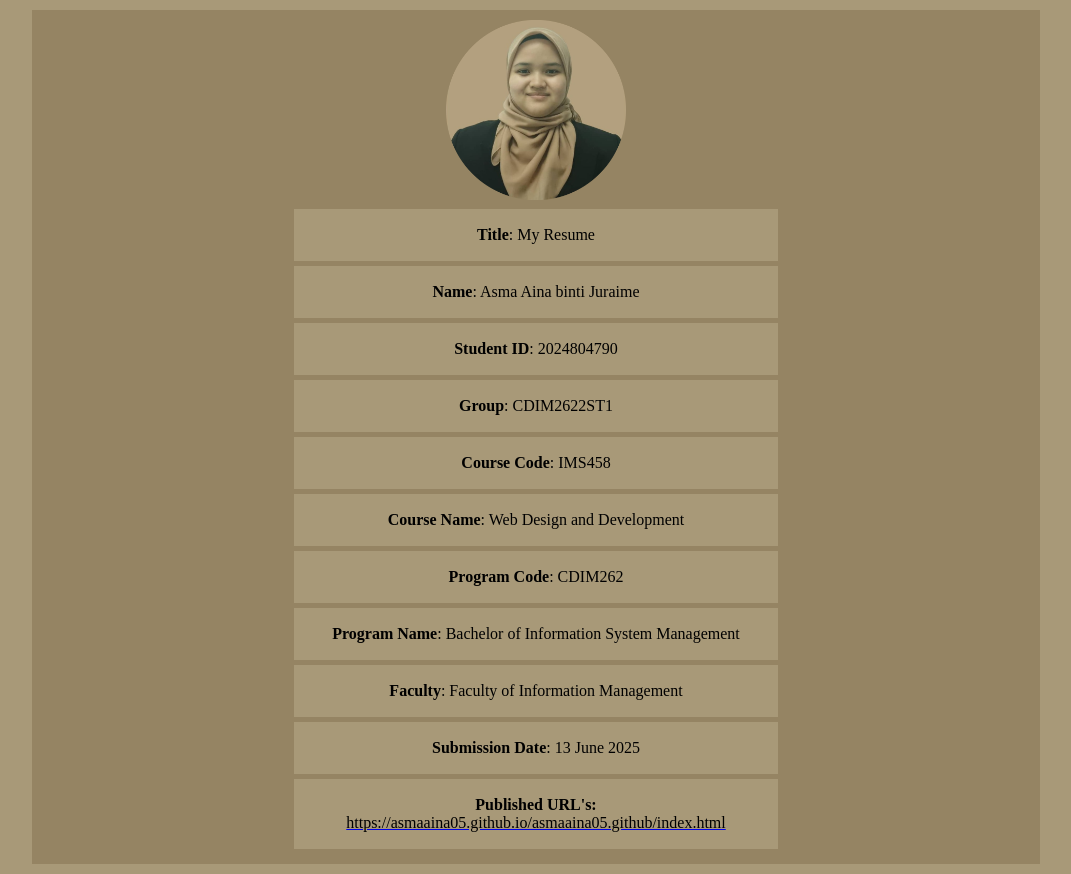
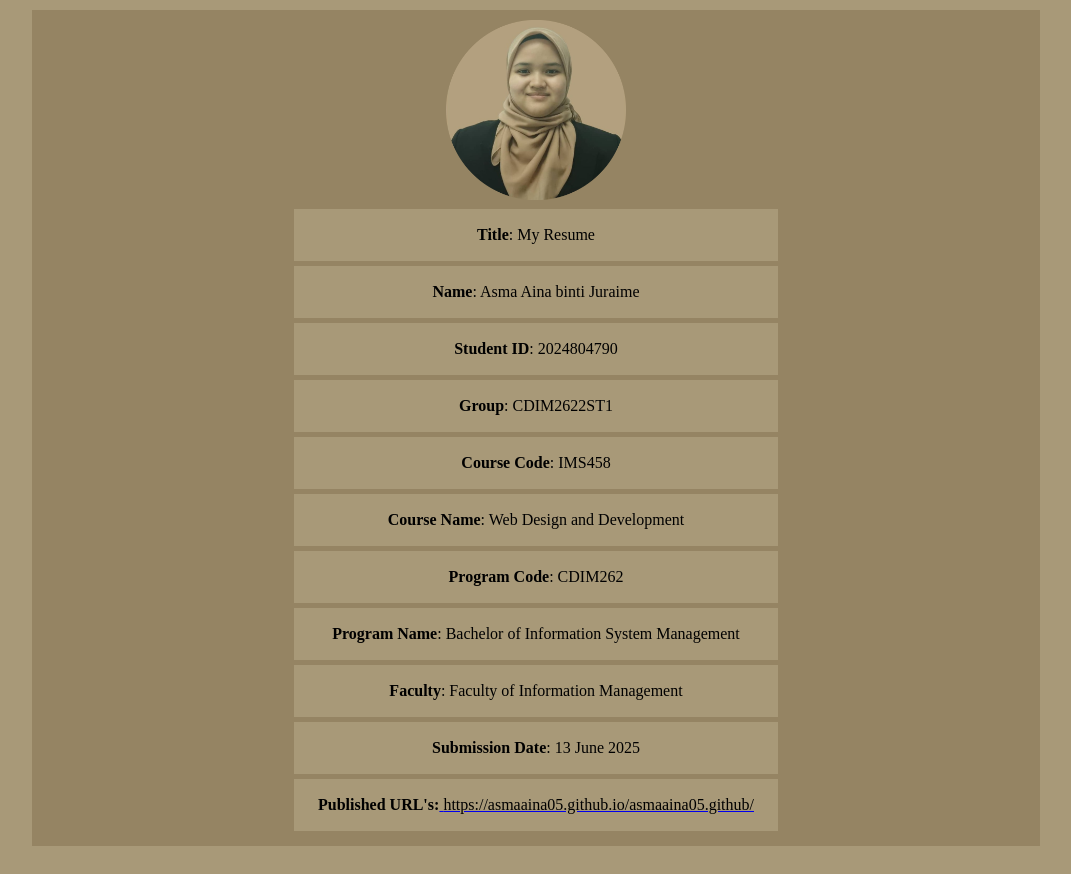
Before and after one commit to asmaaina05/asmaaina05.github, a plain HTML site: page aboutme.html in a window 1280 px wide. Shown: the whole page, without its empty margins (104-1175 px from the left). Drawn offline with Linux system fonts and the light colour scheme.

Commit message:
Add files via upload

```diff
--- a/aboutme.html
+++ b/aboutme.html
@@ -137,9 +137,9 @@
 <tr>
 <!-- **********CONTENT SECTION START*********** -->
 <td bgcolor="#a89978">
-<p align="center"><strong>Published URL's:</strong><a href="https://asmaaina05.github.io/asmaaina05.github/index.html" target="_blank">
+<p align="center"><strong>Published URL's:</strong><a href="https://asmaaina05.github.io/asmaaina05.github/" target="_blank">
 <font color="black">
-https://asmaaina05.github.io/asmaaina05.github/index.html</font></a>
+https://asmaaina05.github.io/asmaaina05.github/</font></a>
 </p>
 </td>
 <!-- **********CONTENT SECTION END*********** -->
```
